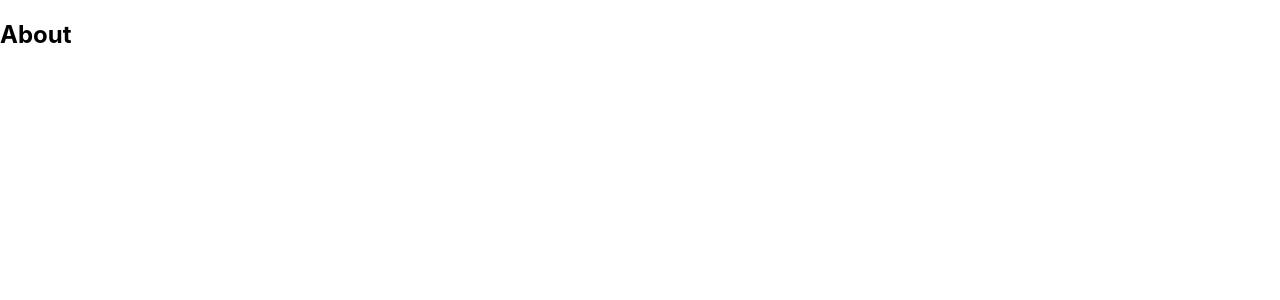
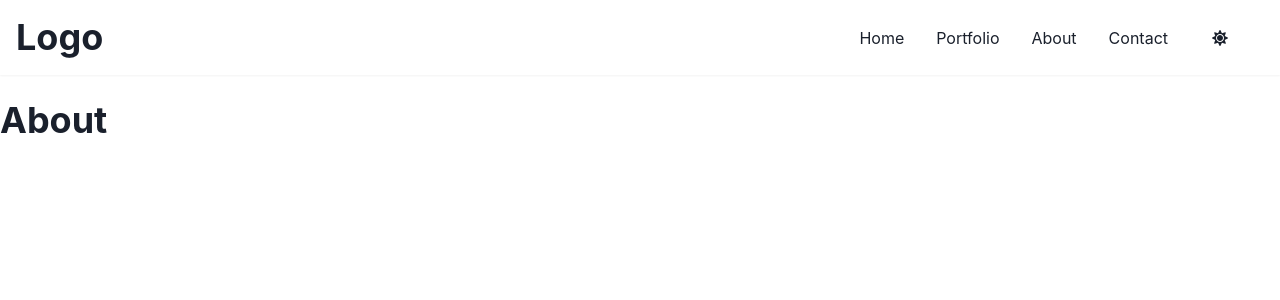
Before and after one commit to AJ-Kulundu/Kingeley-website, a Next.js app: page /about in a window 1280 px wide. Shown: the top 300 px of the page. Built offline with nearby package versions, Linux system fonts and the light colour scheme.

Commit message:
Adding a responsive navbar and chakra-ui to the application

```diff
--- /dev/null
+++ b/components/Layout.js
@@ -0,0 +1,13 @@
+import React from 'react';
+import { ChakraProvider } from '@chakra-ui/react';
+import Navbar  from './Navbar';
+
+function Layout({children}) {
+  return (
+  <ChakraProvider>
+      <Navbar/>
+     {children}
+  </ChakraProvider>)
+}
+
+export default Layout;
--- /dev/null
+++ b/components/Navbar.js
@@ -0,0 +1,110 @@
+import React, { useState } from "react";
+import {
+  Flex,
+  Spacer,
+  Box,
+  Heading,
+  Text,
+  useColorMode,
+  IconButton,
+  Link,
+  HStack,
+  useColorModeValue,
+} from "@chakra-ui/react";
+import NextLink from "next/link";
+import { FaSun, FaMoon, FaTimes, FaStream } from "react-icons/fa";
+//import { motion } from 'framer-motion'
+
+//const MotionFlex = motion(Flex);
+//const MotionBox = motion(Box);
+//const MotionText = motion(Text)
+
+
+
+const Navbar = () => {
+  const value = useColorModeValue("white", "gray.800");
+  const [show, setShow] = useState(false);
+  const toggleMenu = () => setShow(!show);
+
+  return (
+    <Flex
+      mb={6}
+      p={4}
+      position="sticky"
+      top={0}
+      zIndex={3}
+      bg={value}
+      justify="space-between"
+      boxShadow="sm"
+      as="nav"
+      align="center"
+      wrap="wrap"
+      w="100%"
+      overflow="auto"
+    >
+      <Box>
+        <Heading>Logo</Heading>
+      </Box>
+      <Spacer />
+      <Box display={{ base: "block", md: "none" }}>
+        <HStack>
+          <Toggle />
+          <IconButton
+            icon={show ? <FaTimes /> : <FaStream />}
+            variant="ghost"
+            onClick={toggleMenu}
+          />
+        </HStack>
+      </Box>
+      <Box
+        display={{ base: show ? "block" : "none", md: "block" }}
+        flexBasis={{ base: "100%", md: "auto" }}
+        onClick={toggleMenu}
+      >
+        <Flex
+          align="center"
+          justify={{ base: "center", md: "space-between" }}
+          direction={{ base: "column", md: "row" }}
+        >
+          <NavItem to="/">Home</NavItem>
+          <NavItem to="/portfolio">Portfolio</NavItem>
+          <NavItem to="/about">About</NavItem>
+          <NavItem to="/contact">Contact</NavItem>
+          <Box display={{ base: "none", md: "block" }} mr={{ md: 4, lg: 6 }}>
+            <Toggle />
+          </Box>
+        </Flex>
+      </Box>
+    </Flex>
+  );
+};
+
+const NavItem = ({ children, isLast, to = "/", ...rest }) => {
+  return (
+    <NextLink href={to} passHref>
+      <Text
+        display="block"
+        mb={{ base: isLast ? 0 : 8, sm: 0 }}
+        mr={{ base: 0, sm: isLast ? 0 : 8 }}
+        //whileHover={{scale:1.2}}
+        {...rest}
+      >
+        <Link>{children}</Link>
+      </Text>
+    </NextLink>
+  );
+};
+
+const Toggle = () => {
+  const { colorMode, toggleColorMode } = useColorMode();
+  return (
+    <IconButton
+      variant="ghost"
+      aria-label="Dark/Light mode toggle"
+      icon={colorMode === "light" ? <FaSun /> : <FaMoon />}
+      onClick={() => toggleColorMode()}
+    />
+  );
+};
+
+export default Navbar;
--- a/pages/_app.js
+++ b/pages/_app.js
@@ -1,7 +1,14 @@
-import '../styles/globals.css'
+import '../styles/globals.css';
+import Layout from '../components/Layout';
+
+
 
 function MyApp({ Component, pageProps }) {
-  return <Component {...pageProps} />
+  return(
+  <Layout>
+   <Component {...pageProps} />
+  </Layout>
+  )
 }
 
 export default MyApp
```
